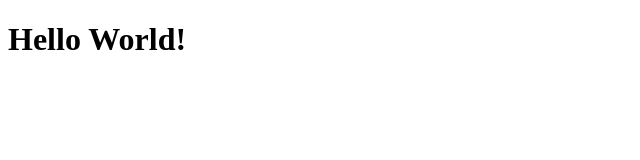
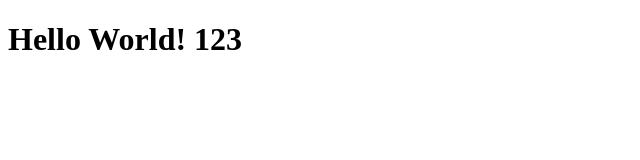
Before and after one commit to johrielrsrd/Keeper-App-Project, a React (Create React App) app: page / in a window 1280 px wide. Shown: the top 160 px of the page, without its empty margins (0-640 px from the left). Built offline with nearby package versions, Linux system fonts and the light colour scheme.

Commit message:
added appjs

```diff
--- /dev/null
+++ b/src/components/App.js
@@ -0,0 +1,5 @@
+function App() {
+  return <h1>Hello World! 123</h1>;
+}
+
+export default App;
--- a/src/index.js
+++ b/src/index.js
@@ -1,5 +1,6 @@
 import React from "react";
 import ReactDOM from "react-dom/client";
+import App from "./components/App";
 
 const root = ReactDOM.createRoot(document.getElementById("root"));
-root.render(<h1>Hello World!</h1>);
+root.render(<App />);
```
